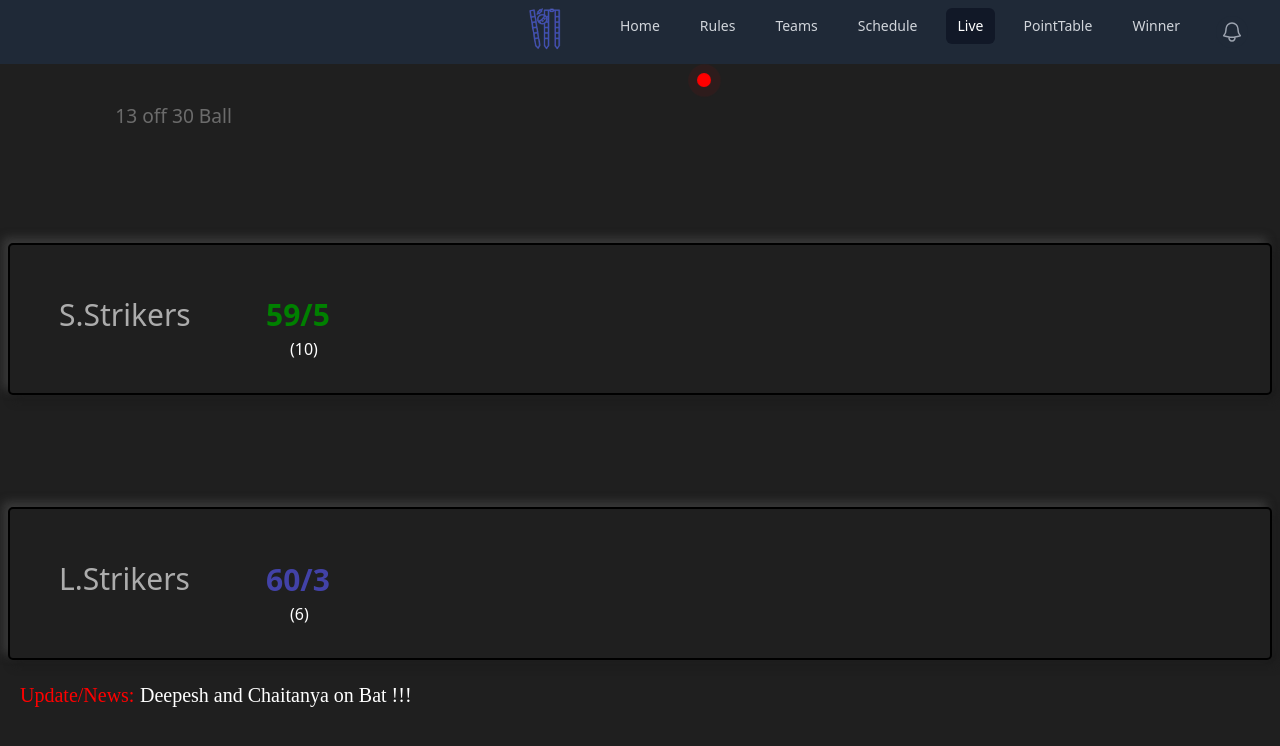
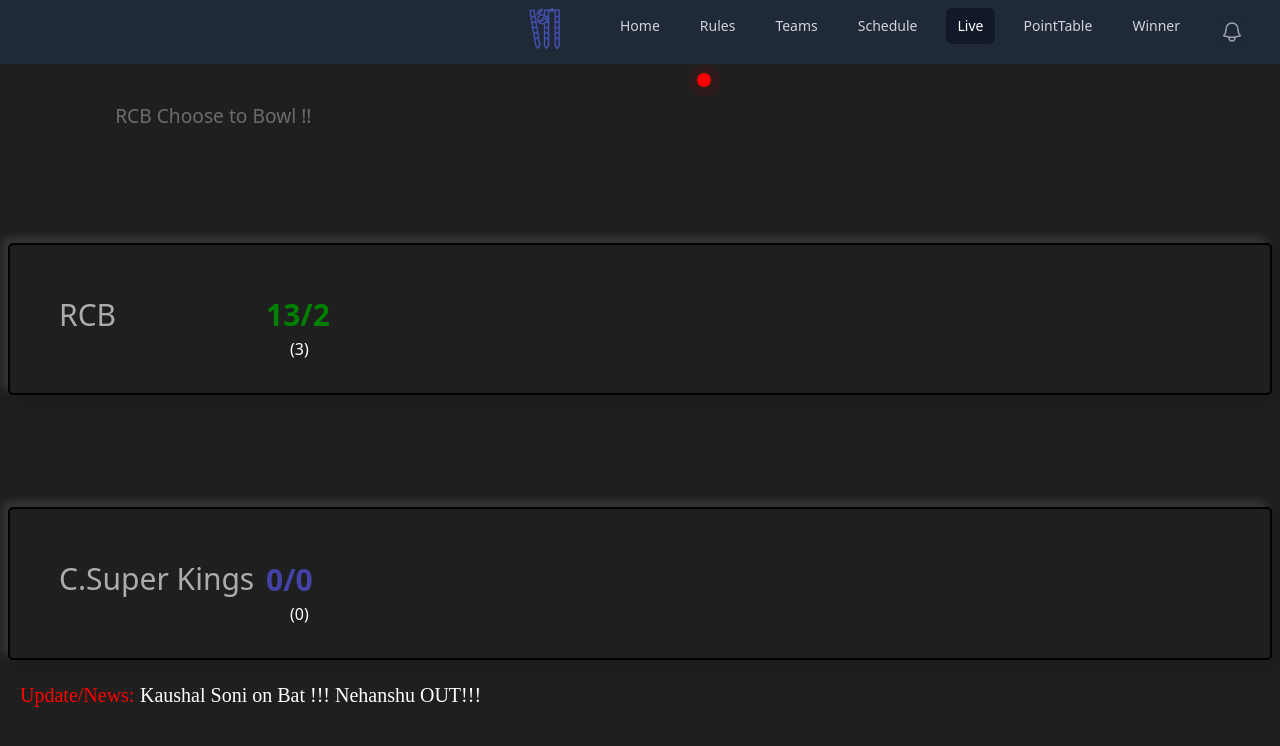
Before and after one commit to Dutt0408/my-project, a React (Create React App) app: page /Live in a window 1280 px wide. Shown: the top 746 px of the page. Built offline with nearby package versions, Linux system fonts and the light colour scheme; a web font is replaced by a local one.

Commit message:
Commit 31

```diff
--- a/src/PointTable.js
+++ b/src/PointTable.js
@@ -225,12 +225,12 @@
 
 
       teamName: "S.Strikers",
-      match: 1,
+      match: 2,
       won: 0,
-      lost: 1,
-      NRR: -7.4,
+      lost: 2,
+      NRR: -12.41,
       pts: 0,
-      last3: "RPoint,DPoint,DPoint",
+      last3: "RPoint,RPoint,DPoint",
     },
     {
 
@@ -270,11 +270,11 @@
 
       teamName: "L.Strikers",
       match: 1,
-      won: 0,
+      won: 1,
       lost: 1,
-      NRR: -2.7,
-      pts: 0,
-      last3: "RPoint,DPoint,DPoint",
+      NRR: 2.31,
+      pts: 2,
+      last3: "RPoint,GPoint,DPoint",
     },
   ];
   const sortedTeams = [...teams].sort((a, b) => {
--- a/src/Schedule.js
+++ b/src/Schedule.js
@@ -21,7 +21,7 @@
     { "Match": 11, "Team1": "BRAMPTON TIGERS", "Team2": "LONDON STRIKERS", "TimeFrame": "8am-9am","Day": "Saturday","isOver": true,"ResultURL": "Result11.png","Winner":"BRAMPTON TIGERS won!!" },
     { "Match": 12, "Team1": "KITCHNER TITANS", "Team2": "S.FALCONS", "TimeFrame": "9am-10am","Day": "Saturday","isOver": true,"ResultURL": "Result12.png","Winner":"S.FALCONS won!!!" },
     { "Match": 13, "Team1": "Royal Challangers.H", "Team2": "ETOBICOKE CAPITALS", "TimeFrame": "10am-11pm","Day": "Saturday","isOver": true,"ResultURL": "Result13.png","Winner":"RCH won!!" },
-    { "Match": 14, "Team1": "LONDON STRIKERS", "Team2": "S.STRIKERS", "TimeFrame": "11am-12pm","Day": "Saturday","isOver": false,"ResultURL": "Result14.png" ,"Winner":""},
+    { "Match": 14, "Team1": "LONDON STRIKERS", "Team2": "S.STRIKERS", "TimeFrame": "11am-12pm","Day": "Saturday","isOver": true,"ResultURL": "Result14.png" ,"Winner":"LONDON STRIKERS won!!"},
     { "Match": 15, "Team1": "C. SUPER KINGS", "Team2": "Royal Challangers.B", "TimeFrame": "12pm-1pm","Day": "Saturday","isOver": false,"ResultURL": "Result15.png","Winner":"" },
     { "Match": 16, "Team1": "KITCHNER TITANS", "Team2": "S.WARRIORS", "TimeFrame": "1pm-2pm","Day": "Saturday","isOver": false,"ResultURL": "Result16.png","Winner":"" },
     { "Match": 17, "Team1": "Royal Challangers.H", "Team2": "BRAMPTON LIONS", "TimeFrame": "2pm-3pm","Day": "Saturday","isOver": false,"ResultURL": "Result17.png","Winner":"" },
--- a/src/live.js
+++ b/src/live.js
@@ -5,8 +5,8 @@
   return (
     <div className='Livesection'>
 
-{/* <div className="wontoss">L.Strikers Choose to Bowl !! </div> */}
-<div className="wontoss">13 off 30 Ball </div>
+<div className="wontoss">RCB Choose to Bowl !! </div>
+{/* <div className="wontoss">13 off 30 Ball </div> */}
 
 
 
@@ -14,26 +14,26 @@
 
 <div className="team10">
 
-<div className="teamname">S.Strikers</div>
+<div className="teamname">RCB</div>
 <div className="scorer">
-<div className="scorelive">59/5</div>
-<div className="Over">(10)</div>
+<div className="scorelive">13/2</div>
+<div className="Over">(3)</div>
 </div>
 </div>
 
 
 <div className="team10">
 <div className="circle pos1"></div>
-<div className="teamname">L.Strikers</div>
+<div className="teamname">C.Super Kings</div>
 <div className="scorer">
-<div className="score">60/3</div>
-<div className="Over">(6)</div>
+<div className="score">0/0</div>
+<div className="Over">(0)</div>
 </div>
 </div>
 
 
 <div className="overnews"> Update/News: </div>
-<div className="overnewss"> Deepesh and Chaitanya on Bat !!! </div>
+<div className="overnewss">  Kaushal Soni  on Bat !!! Nehanshu OUT!!! </div>
 {/* <div className="overnewsss"> Dipesh on Bowl!!! </div>  */}
 </div>
 
```
Also changed, not shown: public/Result14.png (added).
